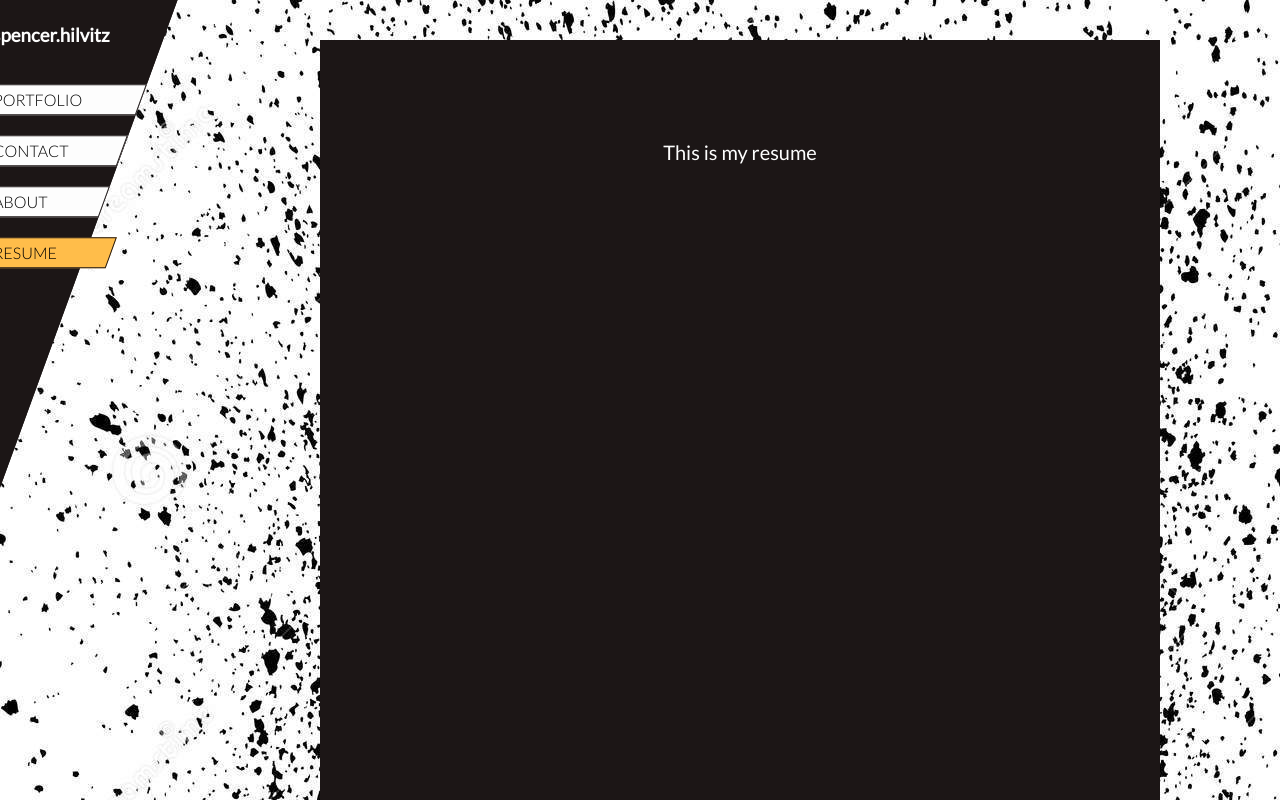
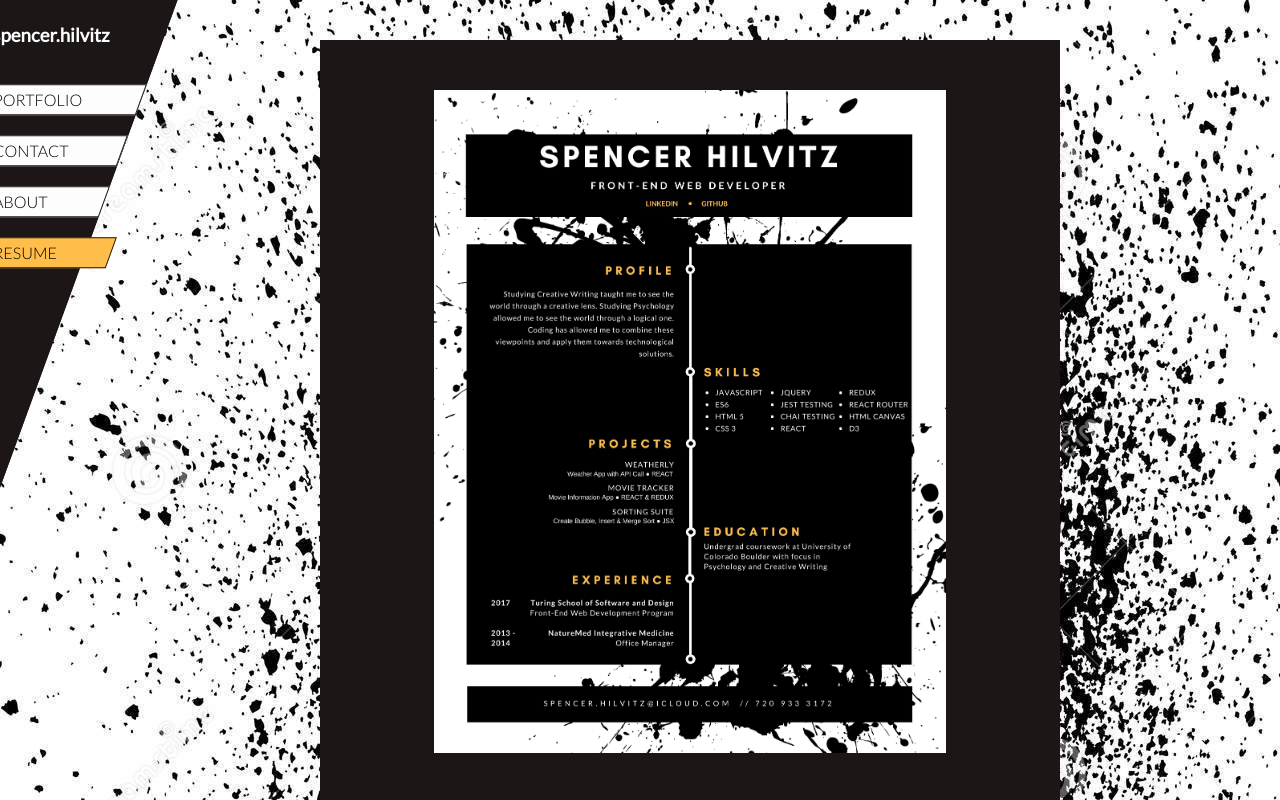
Before and after one commit to hilvitzs/spencer.hilvitz, a React (Create React App) app: page /resume in a window 1280 px wide. Shown: the top 800 px of the page. Built offline with nearby package versions, Linux system fonts and the light colour scheme.

Commit message:
add resume

```diff
--- a/public/index.html
+++ b/public/index.html
@@ -1,7 +1,7 @@
 <!doctype html>
 <html lang="en">
   <head>
-    <meta name="viewport" content="width=device-width, initial-scale=1, user-scalable=true;">
+    <meta name="viewport" content="width=device-width, initial-scale=1">
     <link href="https://fonts.googleapis.com/css?family=Lato:300,400" rel="stylesheet">
     <title>Spencer Hilvitz</title>
   </head>
--- a/src/components/App.js
+++ b/src/components/App.js
@@ -11,7 +11,7 @@ export const App = () => {
     <section className='app-wrapper'>
       <section className='heading-section'>
         <div className='heading-wrapper'>
-          <h1>spencer.hilvitz</h1>
+          <h1 className='navbar-title'>spencer.hilvitz</h1>
           <Navbar />
         </div>
       </section>
--- a/src/components/Contact.js
+++ b/src/components/Contact.js
@@ -3,7 +3,10 @@ import React from 'react';
 export const Contact = () => {
   return (
     <div className='main-content-div'>
-      This is my contact
+      <h1 className='contact-title'>spencer hilvitz</h1>
+      <h2>front.end web.developer</h2>
+      <p>github</p>
+      <p>linkedin</p>
     </div>
   );
 };
--- a/src/components/Resume.js
+++ b/src/components/Resume.js
@@ -3,7 +3,7 @@ import React from 'react';
 export const Resume = () => {
   return (
     <div className='main-content-div'>
-      This is my resume
+      <img alt='resume' src={require('../resume_turing.jpg')} />
     </div>
   );
 };
--- a/src/index.js
+++ b/src/index.js
@@ -7,7 +7,7 @@ import createHistory from 'history/createBrowserHistory';
 
 let history = createHistory();
 
-require('./styles/styles.css')
+require('./styles/styles.css');
 
 render(<BrowserRouter history={history} >
   <div>
--- a/src/styles/styles.css
+++ b/src/styles/styles.css
@@ -8,7 +8,7 @@ body {
   flex-direction: column;
 }
 
-h1 {
+.navbar-title {
   padding-left: 15px;
   padding-top: 25px;
   color: #FDFDFD;
@@ -109,7 +109,7 @@ span {
 }
 
 .background-container {
-  height: 100%;
+  height: 120%;
   width: 100%;
   position: absolute;
   z-index: 0;
@@ -122,8 +122,7 @@ span {
 .main-content-div {
   position: relative;
   top: 40px;
-  padding: 100px;
-  height: 650px;
+  padding: 50px;
   width: 50%;
   margin-left: 25%;
   background-color: #1C1616;
@@ -131,3 +130,9 @@ span {
   font-size: 20px;
   overflow: scroll;
 }
+
+img {
+  height: auto;
+  width: 80%;
+
+}
```
Also changed, not shown: src/resume_turing.jpg (added), 1 other file (tests, documents, lock files or other folders).
